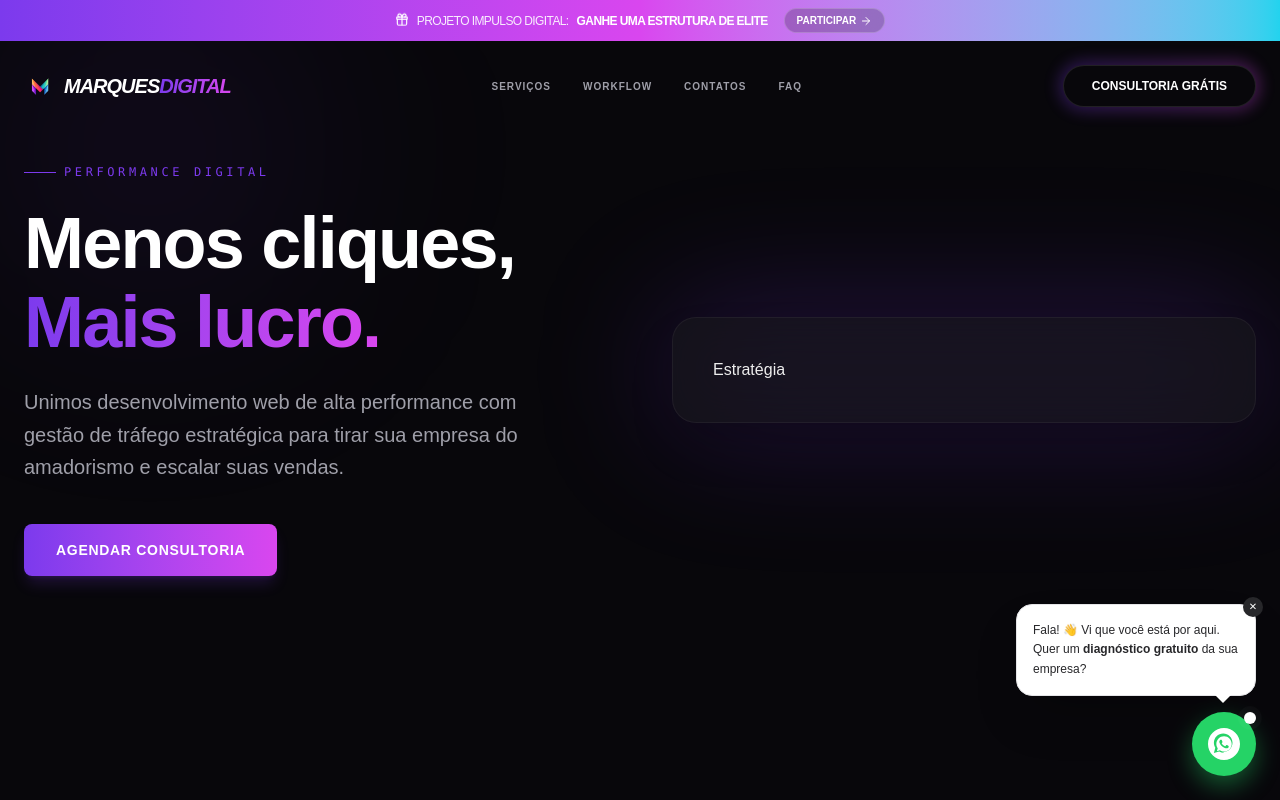
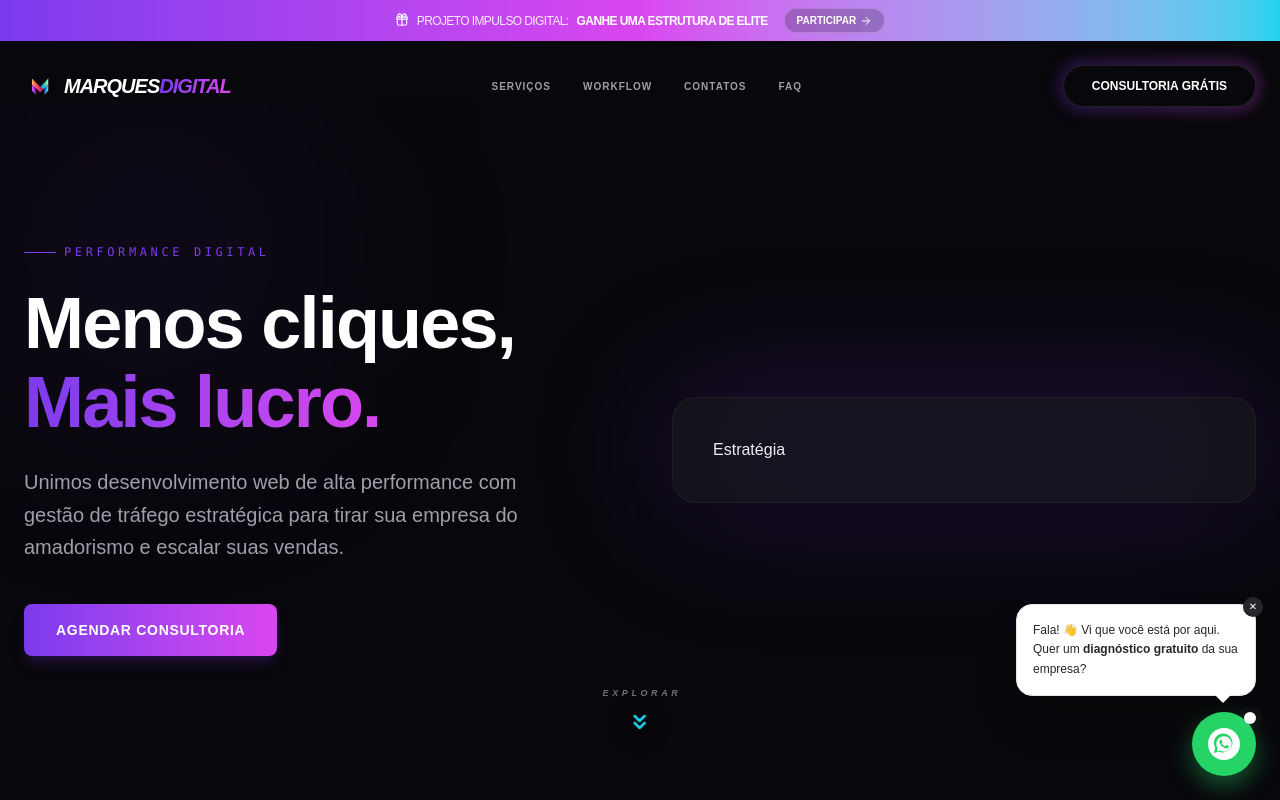
Before and after one commit to LeonardoSalees/marques-digital, a Next.js app: page / in a window 1280 px wide. Shown: the top 800 px of the page. Built offline with nearby package versions, Linux system fonts and the light colour scheme.

Commit message:
fixed: design corrections

```diff
--- a/src/app/components/Hero.tsx
+++ b/src/app/components/Hero.tsx
@@ -3,11 +3,11 @@ import Typewriter from "typewriter-effect";
 export function Hero() {
   const phoneNumber = "5511972347027"; // COLOQUE O NÚMERO DO SEU AMIGO AQUI
   const message = encodeURIComponent(
-    "Olá! Vim pelo site e gostaria de um diagnóstico gratuito do meu negócio."
+    "Olá! Vim pelo site e gostaria de um diagnóstico gratuito do meu negócio.",
   );
   const whatsappUrl = `https://wa.me/${phoneNumber}?text=${message}`;
   return (
-    <section className="min-h-[90vh] flex items-center justify-center bg-brand-black px-6 pt-5 relative overflow-hidden">
+    <section className="min-h-[85vh] flex items-center justify-center bg-brand-black px-6 pt-5 relative overflow-hidden">
       {/* Background Glows para combinar com a logo */}
       <div className="absolute top-0 left-0 w-[300px] h-[300px] bg-brand-purple/10 blur-[120px] rounded-full"></div>
 
@@ -38,7 +38,7 @@ export function Hero() {
               className="bg-gradient-to-r from-brand-purple to-brand-magenta text-white font-black px-8 py-4 rounded-lg hover:brightness-110 transition-all text-sm uppercase tracking-wider shadow-lg shadow-brand-purple/20"
               href={whatsappUrl}
               target="_blank"
-        rel="noopener noreferrer"
+              rel="noopener noreferrer"
             >
               Agendar Consultoria
             </a>
@@ -69,6 +69,40 @@ export function Hero() {
           </div>
         </div>
       </div>
+      {/* Seta de Indução Visual */}
+      <div className="absolute z-50 bottom-1 left-1/2 -translate-x-1/2 ...">
+        <a href="#services" className="hover:scale-110 transition-transform">
+          <div className="absolute bottom-10 left-1/2 -translate-x-1/2 flex flex-col items-center gap-3">
+            {/* Texto em Português sutil */}
+            <span className="text-[9px] font-black uppercase tracking-[0.4em] text-zinc-500 italic ml-1">
+              Explorar
+            </span>
+
+            {/* Container da Seta com Animação */}
+            <div className="relative flex items-center justify-center">
+              {/* Círculo de pulsação ao fundo (opcional para dar mais destaque) */}
+              <div className="absolute w-8 h-8 bg-brand-purple/20 rounded-full animate-ping" />
+
+              {/* A Seta em si */}
+              <div className="relative animate-bounce">
+                <svg
+                  width="24"
+                  height="24"
+                  viewBox="0 0 24 24"
+                  fill="none"
+                  stroke="currentColor"
+                  strokeWidth="2.5"
+                  strokeLinecap="round"
+                  strokeLinejoin="round"
+                  className="text-brand-cyan"
+                >
+                  <path d="M7 13l5 5 5-5M7 6l5 5 5-5" />
+                </svg>
+              </div>
+            </div>
+          </div>
+        </a>
+      </div>
     </section>
   );
 }
--- a/src/app/components/Services.tsx
+++ b/src/app/components/Services.tsx
@@ -95,7 +95,7 @@ export function Services() {
   ];
 
   return (
-    <section className="py-24 bg-brand-black px-6" id="services">
+    <section className="py-24 bg-brand-black px-6 mt-10" id="services">
       <div className="max-w-6xl mx-auto">
         <div className="mb-16">
           <h2 className="text-brand-gold font-bold text-sm uppercase tracking-widest mb-4">
--- a/src/app/layout.tsx
+++ b/src/app/layout.tsx
@@ -27,7 +27,7 @@ export default function RootLayout({
           <SorteioBanner />
           <Navbar />
         </header>
-        <main>
+        <main className="pt-[100px] md:pt-[100px]">
           {children}
         <WhatsAppButton />
 
```
